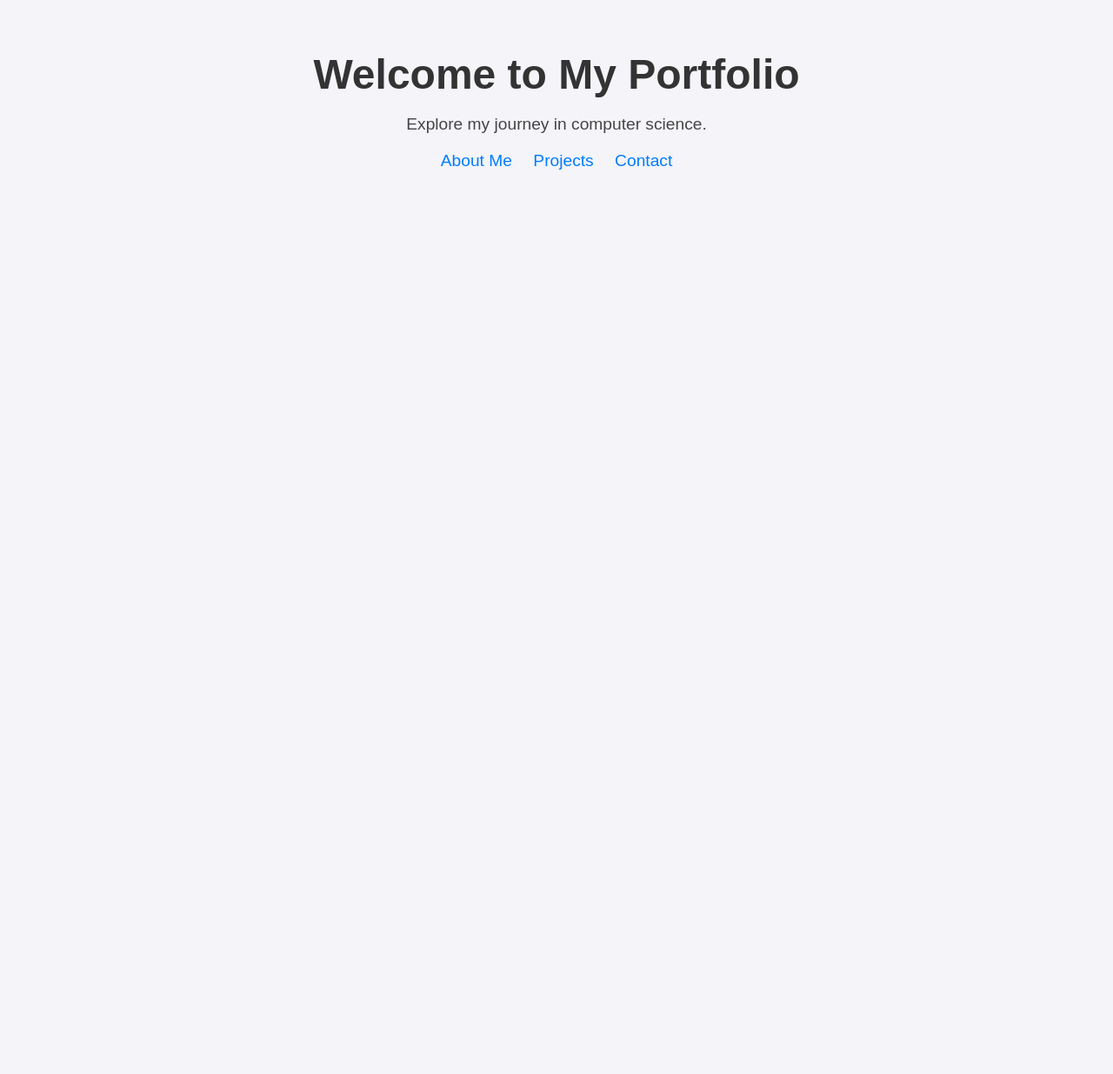
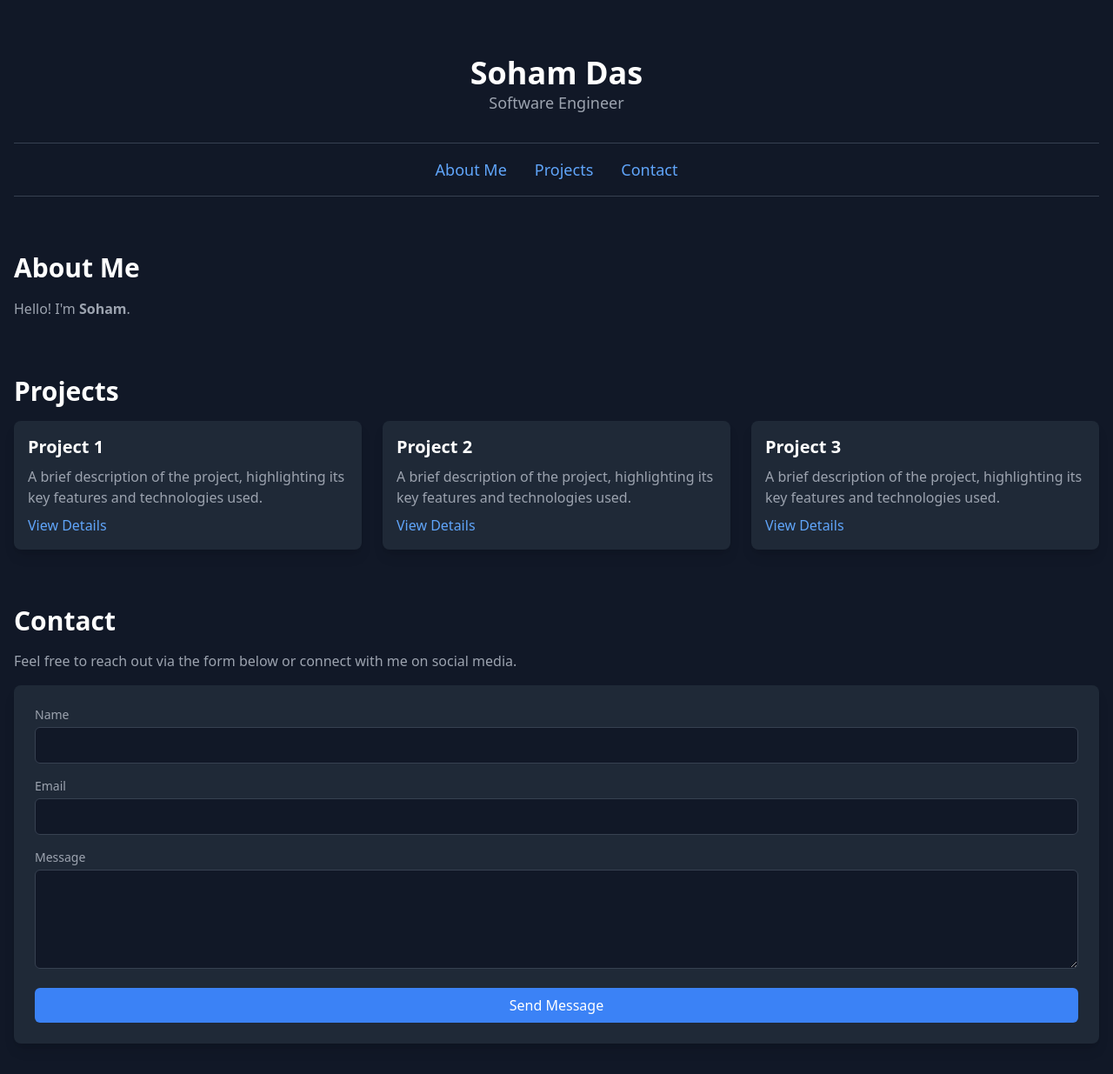
Before and after one commit to Sodas0/Sodas0.github.io, a plain HTML site: page index.html in a window 1280 px wide. Shown: the top 1235 px of the page at 87% size. Before the commit the page ends 800 px from the top, so only its background shows below. Drawn offline with nearby package versions, Linux system fonts and the light colour scheme.

Commit message:
dark theme

```diff
--- a/index.html
+++ b/index.html
@@ -3,62 +3,95 @@
 <head>
     <meta charset="UTF-8">
     <meta name="viewport" content="width=device-width, initial-scale=1.0">
-    <title>My Portfolio</title>
-    <link rel="stylesheet" href="style.css">
+    <meta name="description" content="A stunning personal portfolio website">
+    <title>Portfolio | Soham Das</title>
+    <script src="https://cdn.tailwindcss.com"></script>
     <style>
-        body {
-            font-family: Arial, sans-serif;
-            text-align: center;
-            padding: 50px;
-            background: #f4f4f9;
-            color: #333;
+        /* Add custom scroll animations */
+        @keyframes fadeIn {
+            from { opacity: 0; transform: translateY(20px); }
+            to { opacity: 1; transform: translateY(0); }
         }
-        header {
-            margin-bottom: 20px;
-        }
-        h1 {
-            font-size: 2.5em;
-            margin: 0;
-        }
-        nav {
-            margin: 20px 0;
-        }
-        nav a {
-            text-decoration: none;
-            color: #007bff;
-            margin: 0 10px;
-            font-size: 1.2em;
-        }
-        nav a:hover {
-            text-decoration: underline;
+        .fade-in {
+            animation: fadeIn 1s ease-in-out;
         }
     </style>
 </head>
-<body>
-    <header>
-        <h1>Welcome to My Portfolio</h1>
-        <p>Explore my journey in computer science.</p>
-    </header>
-    <nav>
-        <a href="#about">About Me</a>
-        <a href="#projects">Projects</a>
-        <a href="#contact">Contact</a>
-    </nav>
-    <section id="about">
-        <h2>About Me</h2>
-        <p>Hi! I'm <strong>Soham</strong>, a passionate computer science student.</p>
-    </section>
-    <section id="projects">
-        <h2>Projects</h2>
-        <ul>
-            <li><a href="https://github.com/your-repo">Project 1</a></li>
-            <li><a href="https://github.com/your-repo">Project 2</a></li>
-            <li><a href="https://github.com/your-repo">Project 3</a></li>
-        </ul>
-    </section>
-    <section id="contact">
-        <h2>Contact</h2>
-        <p>Email me at: <a href="mailto:soham.das.asm@gmail.com">soham.das.asm@gmail.com</a></p>
-    </section>
+<body class="bg-gray-900 text-gray-200 font-sans">
+    <!-- Root Container -->
+    <div class="container mx-auto px-4 py-8">
+        <!-- Header -->
+        <header class="text-center py-8">
+            <h1 class="text-4xl font-bold text-white">Soham Das</h1>
+            <p class="text-lg text-gray-400">Software Engineer</p>
+        </header>
+
+        <!-- Directory Navigation -->
+        <nav class="py-4 border-t border-b border-gray-700 mb-8">
+            <ul class="flex justify-center space-x-8 text-lg">
+                <li><a href="#about" class="text-blue-400 hover:underline">About Me</a></li>
+                <li><a href="#projects" class="text-blue-400 hover:underline">Projects</a></li>
+                <li><a href="#contact" class="text-blue-400 hover:underline">Contact</a></li>
+            </ul>
+        </nav>
+
+        <!-- About Me Section -->
+        <section id="about" class="py-8 fade-in">
+            <h2 class="text-3xl font-semibold mb-4 text-white">About Me</h2>
+            <p class="text-gray-400 leading-relaxed">
+                Hello! I'm <strong>Soham</strong>.
+            </p>
+        </section>
+
+        <!-- Projects Section -->
+        <section id="projects" class="py-8 fade-in">
+            <h2 class="text-3xl font-semibold mb-4 text-white">Projects</h2>
+            <div class="grid grid-cols-1 md:grid-cols-2 lg:grid-cols-3 gap-6">
+                <!-- Project Card -->
+                <div class="bg-gray-800 shadow-lg rounded-lg p-4">
+                    <h3 class="text-xl font-semibold mb-2 text-white">Project 1</h3>
+                    <p class="text-gray-400">A brief description of the project, highlighting its key features and technologies used.</p>
+                    <a href="#" class="text-blue-400 hover:underline mt-2 inline-block">View Details</a>
+                </div>
+                <!-- Repeat Project Cards -->
+                <div class="bg-gray-800 shadow-lg rounded-lg p-4">
+                    <h3 class="text-xl font-semibold mb-2 text-white">Project 2</h3>
+                    <p class="text-gray-400">A brief description of the project, highlighting its key features and technologies used.</p>
+                    <a href="#" class="text-blue-400 hover:underline mt-2 inline-block">View Details</a>
+                </div>
+                <div class="bg-gray-800 shadow-lg rounded-lg p-4">
+                    <h3 class="text-xl font-semibold mb-2 text-white">Project 3</h3>
+                    <p class="text-gray-400">A brief description of the project, highlighting its key features and technologies used.</p>
+                    <a href="#" class="text-blue-400 hover:underline mt-2 inline-block">View Details</a>
+                </div>
+            </div>
+        </section>
+
+        <!-- Contact Section -->
+        <section id="contact" class="py-8 fade-in">
+            <h2 class="text-3xl font-semibold mb-4 text-white">Contact</h2>
+            <p class="text-gray-400 mb-4">Feel free to reach out via the form below or connect with me on social media.</p>
+            <form class="bg-gray-800 shadow-lg rounded-lg p-6 space-y-4">
+                <div>
+                    <label for="name" class="block text-sm font-medium text-gray-400">Name</label>
+                    <input type="text" id="name" class="w-full mt-1 p-2 border border-gray-700 rounded-md focus:ring-blue-500 focus:border-blue-500 bg-gray-900 text-gray-200">
+                </div>
+                <div>
+                    <label for="email" class="block text-sm font-medium text-gray-400">Email</label>
+                    <input type="email" id="email" class="w-full mt-1 p-2 border border-gray-700 rounded-md focus:ring-blue-500 focus:border-blue-500 bg-gray-900 text-gray-200">
+                </div>
+                <div>
+                    <label for="message" class="block text-sm font-medium text-gray-400">Message</label>
+                    <textarea id="message" rows="4" class="w-full mt-1 p-2 border border-gray-700 rounded-md focus:ring-blue-500 focus:border-blue-500 bg-gray-900 text-gray-200"></textarea>
+                </div>
+                <button type="submit" class="w-full bg-blue-500 text-white p-2 rounded-md hover:bg-blue-600">Send Message</button>
+            </form>
+        </section>
+
+        <!-- Footer -->
+        <footer class="text-center py-8 border-t border-gray-700 mt-8">
+            <p class="text-sm text-gray-400">&copy; 2025 Your Name. All rights reserved.</p>
+        </footer>
+    </div>
 </body>
 </html>
```
